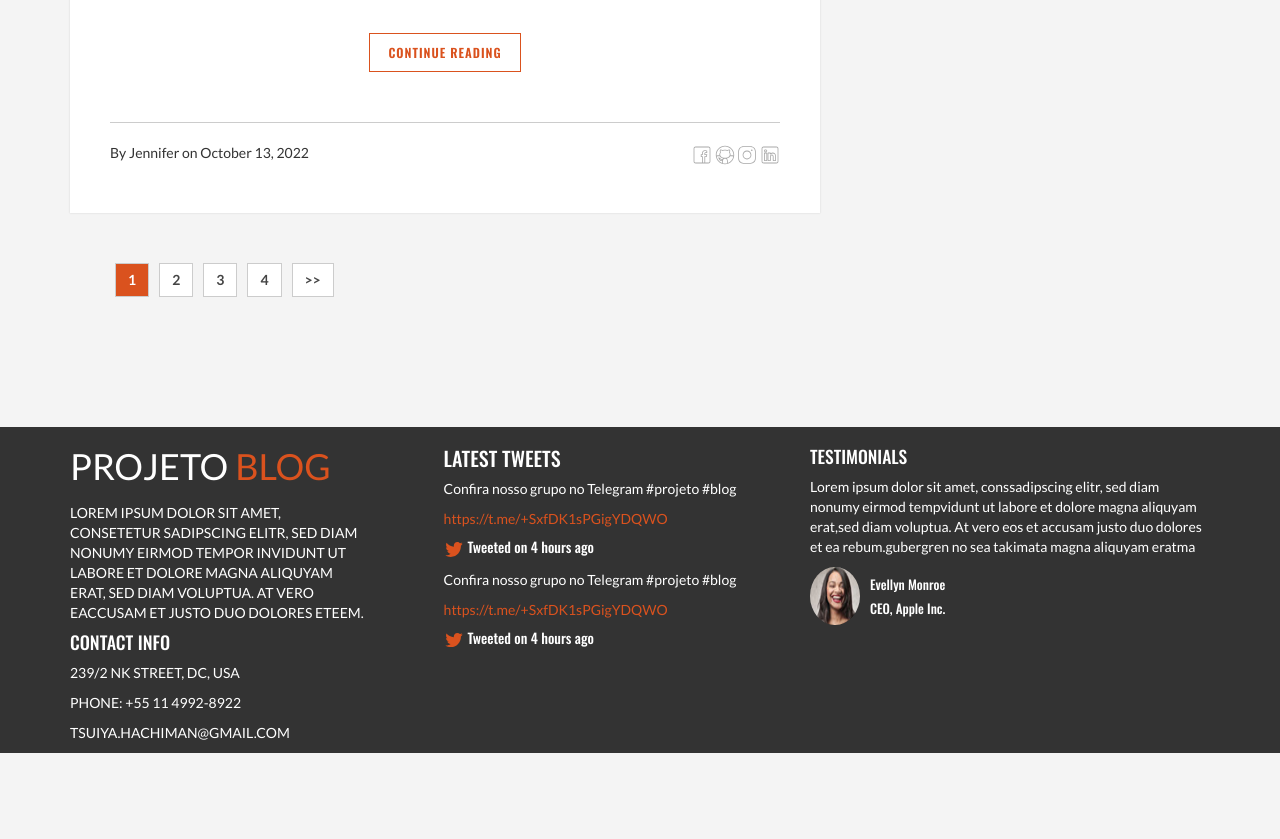
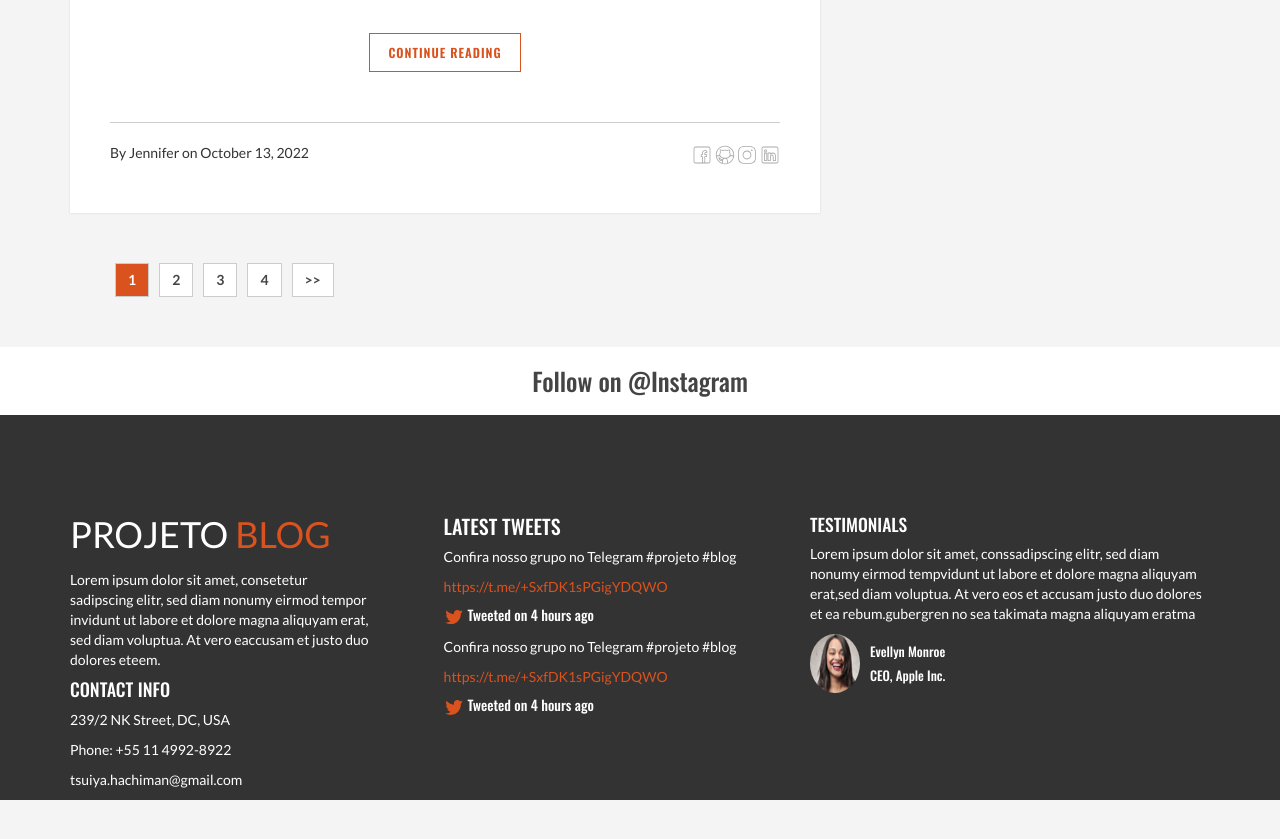
Before and after one commit to Tsuiya/projeto_blog, a plain HTML site: page pages/index.html in a window 1280 px wide. Shown: the part 2933-3772 px from the top of the page. Before the commit the page ends 3741 px from the top, so only its background shows below. Drawn offline with nearby package versions, Linux system fonts and the light colour scheme.

Commit message:
Adição instagram footer

```diff
--- a/css/footer.css
+++ b/css/footer.css
@@ -20,12 +20,9 @@ footer{
   text-transform: uppercase;
 }
 
-.footer-widget-title {
-  text-transform: uppercase;
-}
-
 .footer-widget-title h1{
   margin-bottom: 16px;
+  text-transform: uppercase;
 }
 
 .footer-widget-title span{
--- /dev/null
+++ b/css/instagram.css
@@ -0,0 +1,20 @@
+.instagram-link{
+  color: #444;
+}
+
+.instagram-link:hover{
+  color: #da521e;
+}
+
+.instagram-feed{
+  text-align: center;
+  background: #fff;
+  padding: 20px;
+}
+
+.instagram-feed h2{
+  color: #444;
+  font-family: Oswald;
+  margin: unset;
+  font-size: 2.5rem;
+}
--- a/pages/index.html
+++ b/pages/index.html
@@ -4,11 +4,15 @@
 <link rel="stylesheet" href="/css/about.css" >
 <link rel="stylesheet" href="/css/footer.css" >
 <link rel="stylesheet" href="/css/bootstrap.css" >
+<link rel="stylesheet" href="/css/instagram.css" >
 <link rel="preconnect" href="https://fonts.googleapis.com">
+<link rel="stylesheet" type="text/css" href="//cdn.jsdelivr.net/npm/slick-carousel@1.8.1/slick/slick.css"/>
+
 <link rel="preconnect" href="https://fonts.gstatic.com" crossorigin>
 <link href="https://fonts.googleapis.com/css2?family=Oswald:wght@200;300;400;500;600;700&display=swap" rel="stylesheet">
 <link href="https://fonts.googleapis.com/css2?family=Lato:ital,wght@0,100;0,300;0,400;0,700;0,900;1,100;1,300;1,400;1,700;1,900&family=Oswald:wght@200;300;400;500;600;700&display=swap" rel="stylesheet">
 <script src="/js/bootstrap.js" ></script>
+<script type="text/javascript" src="//cdn.jsdelivr.net/npm/slick-carousel@1.8.1/slick/slick.min.js"></script>
 
 
 
@@ -200,6 +204,14 @@
   </div>
 
   <footer>
+    <div class="instagram-feed">
+      <h2>
+        Follow on <a class="instagram-link" href="https://www.instagram.com/daniel_barboza2/">@Instagram</a>
+      </h2>
+      <div class="footer-instagram">
+
+      </div>
+    </div>
     <div class="container">
       <div class="footer-contact">
         <div class="footer-contact-row">
```
